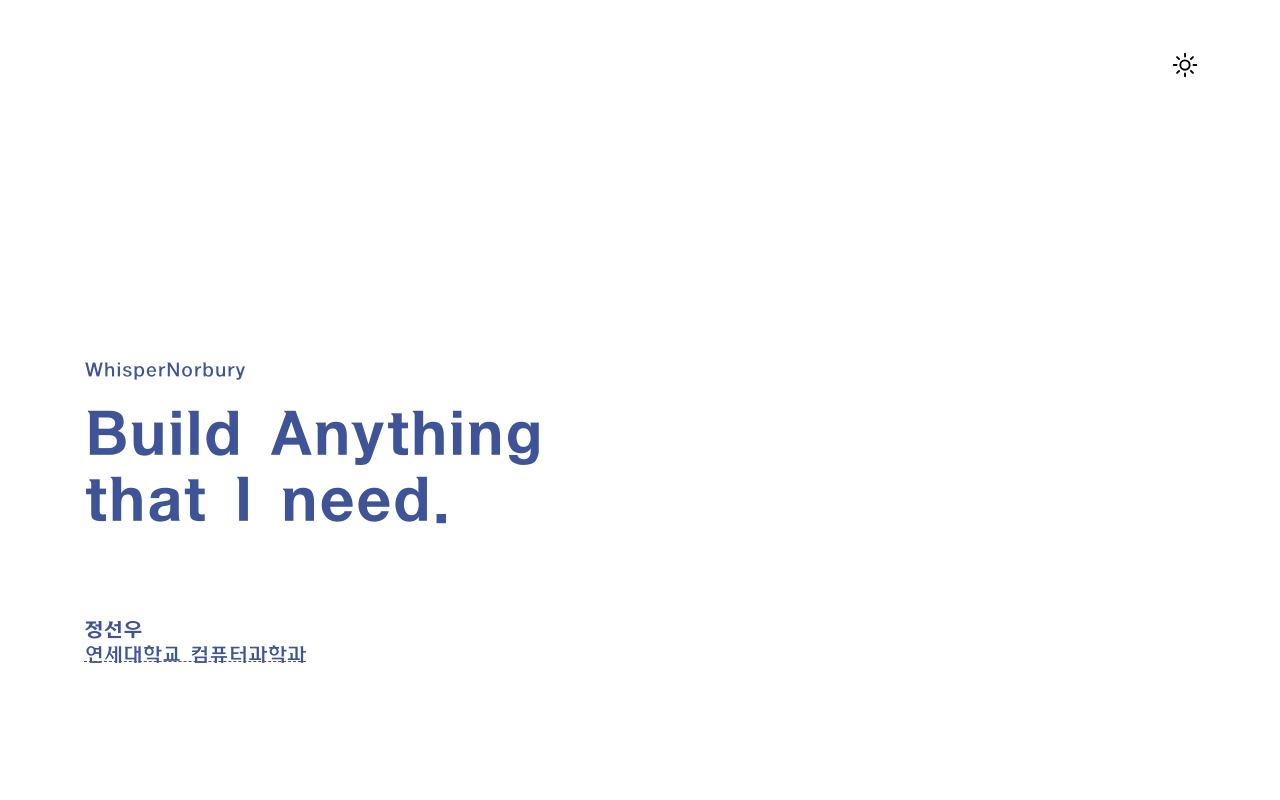
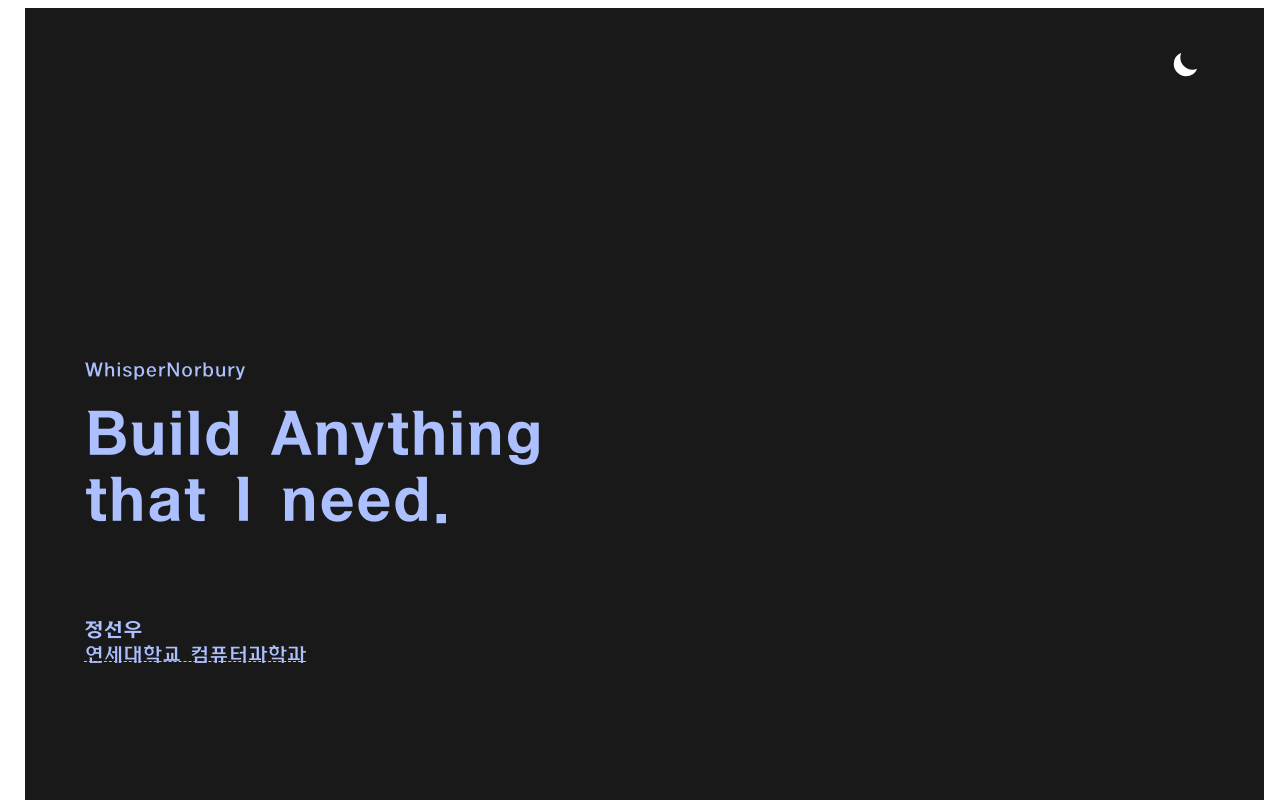
Before and after one commit to whispernorbury/whispernorbury-homepage, a Next.js app: page / in a window 1280 px wide. Shown: the top 800 px of the page. Built offline with nearby package versions, Linux system fonts and the light colour scheme.

Commit message:
$ prefix added
styled-components error fixed.

```diff
--- a/app/page.tsx
+++ b/app/page.tsx
@@ -9,15 +9,11 @@ import Space from "@/components/Space"
 import Body from "@/layouts/Body"
 import { useState } from "react"
 
-
 const Home: React.FC = () => {
-
-  const [ isDark, changeDark ] = useState(false);
-  const changeTheme =() => { changeDark(!isDark); }
-
+  const [ isDark, changeDark ] = useState<boolean>(true);
   return (
-    <Body darkmode={isDark}>
-      <Navigation darkmode={isDark} toggleDark={changeTheme}/>
+    <Body $darkmode={isDark}>
+      <Navigation darkmode={isDark} toggleDark={changeDark}/>
       <MainInfo/>
       <Space h={'40px'}/>
       <LinkedProfile darkmode={isDark}/>
--- a/components/Navigation.tsx
+++ b/components/Navigation.tsx
@@ -16,13 +16,13 @@ const NavCell = styled.div`
 `
 interface Props {
     darkmode : boolean;
-    toggleDark : () => void;
+    toggleDark : (value : boolean) => void;
 }
-const Navigation : React.FC<Props> = ({darkmode, toggleDark }) => {
+const Navigation : React.FC<Props> = (props) => {
     return (
         <NavContainer>
-            <NavCell onClick={toggleDark}>
-                {darkmode
+            <NavCell onClick={() => props.toggleDark(!props.darkmode)}>
+                {props.darkmode
                     ? <Image src={Moon} height={30} width={30} alt='Moon'/>
                     : <Image src={Sun} height={30} width={30} alt='Sun'/>
                 }
--- a/layouts/Body.tsx
+++ b/layouts/Body.tsx
@@ -1,14 +1,13 @@
 import styled from "styled-components"
 
 interface Props {
-    darkmode : boolean;
+    $darkmode : boolean;
 }
-
 const Body = styled.body<Props>`
-    background-color: ${(props) => (props.darkmode ? '#191919' : '#ffffff')};
-    color: ${(props) => (props.darkmode ? '#acbfff' : '#3e5496')};
+    background-color: ${props => props.$darkmode ? '#191919' : '#ffffff'};
+    color: ${props => props.$darkmode ? '#acbfff' : '#3e5496'};
     ::selection {
-        background-color : ${(props) => (props.darkmode ? '#464952' : '#848f9d')};
+        background-color : ${props => props.$darkmode ? '#464952' : '#848f9d'};
     }
 `
 export default Body
```
